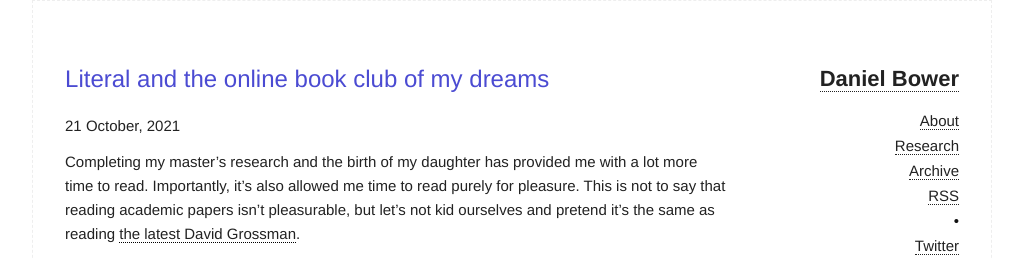
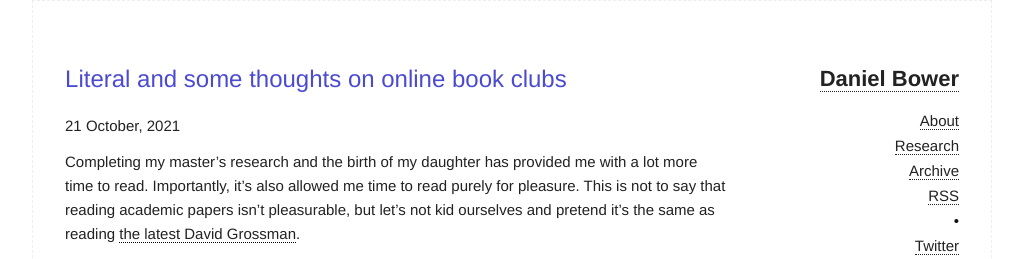
Before and after one commit to danielbower/personal-blog, a Jekyll site: the page built from _posts/2021-10-21-literal-online-book-club.md, in a window 1280 px wide and 900 px high. Shown: the top 259 px of the window, without its empty margins (128-1151 px from the left). Built offline with Jekyll 4.4.1, drawn with Linux system fonts in a browser that asks for light colours.

Commit message:
Update 2021-10-21-literal-online-book-club.md

```diff
--- a/_posts/2021-10-21-literal-online-book-club.md
+++ b/_posts/2021-10-21-literal-online-book-club.md
@@ -1,6 +1,6 @@
 ---
 layout: post
-title:  "Literal and the online book club of my dreams"
+title:  "Literal and some thoughts on online book clubs"
 date: 2021-10-21
 categories:
 ---
```
